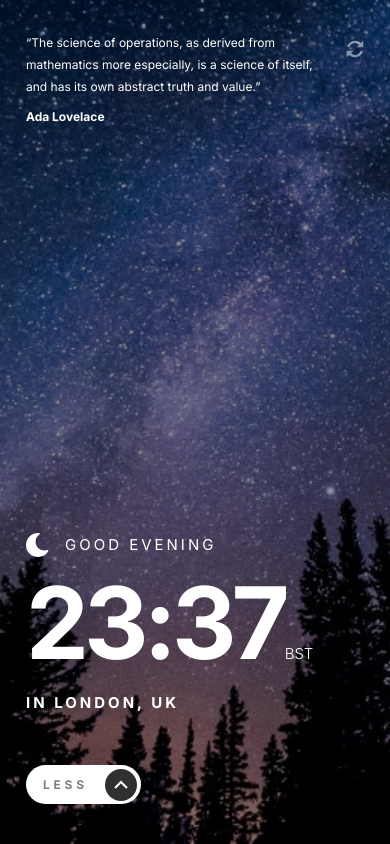
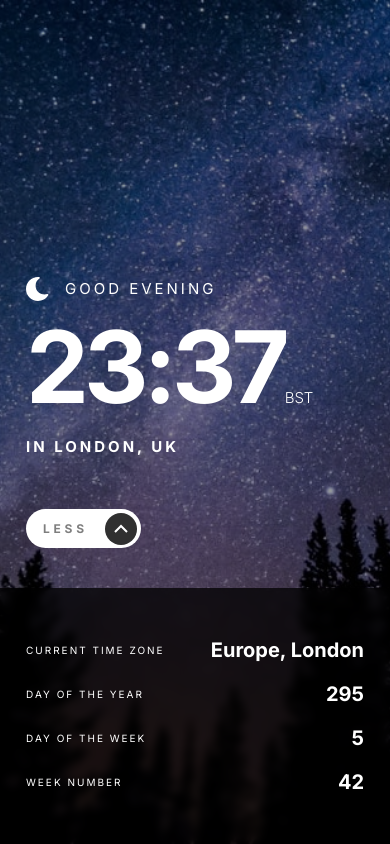
Before and after one commit to peternguyen777/fem-bitcoin-clock, a Next.js app: page / in a window 390 px wide. Both pictures are taken after a click on the element "MORE". Built offline with nearby package versions, Linux system fonts and the light colour scheme.

Commit message:
media queries

```diff
--- /dev/null
+++ b/components/ModalExpand.js
@@ -0,0 +1,52 @@
+import React from "react";
+
+const ModalExpand = (props) => {
+  return (
+    <div
+      className={`${
+        props.day ? `bg-white/75 text-black` : `bg-black/75 text-white `
+      } ${
+        props.menuToggle ? `translate-y-0` : `translate-y-full `
+      } z-40 w-full transform py-12 px-[26px] backdrop-blur-sm transition duration-300 ease-out sm:flex sm:py-[120px] sm:pl-[64px] sm:pr-0 xl:py-[74px] xl:pl-[165px]`}
+    >
+      <div className='mb-4 sm:mb-0 sm:mr-20 xl:mr-24 xl:w-[570px] xl:border-r xl:border-charcoal/25'>
+        <div className='mb-4 flex items-center justify-between sm:mb-12 sm:flex-col sm:items-start xl:mb-[42px]'>
+          <h6 className='text-[10px] font-normal tracking-[2px] sm:text-[13px] sm:tracking-[2.6px] xl:mb-[9px] xl:text-[15px] xl:leading-[28px] xl:tracking-[3px]'>
+            Current Time Zone
+          </h6>
+          <h5 className='text-right text-[20px] leading-[24px] sm:text-left sm:text-[40px] sm:leading-[48px] xl:text-[56px] xl:leading-[68px]'>
+            Europe, London
+          </h5>
+        </div>
+        <div className='flex items-center justify-between sm:flex-col sm:items-start'>
+          <h6 className='text-[10px] font-normal tracking-[2px] sm:text-[13px] sm:tracking-[2.6px] xl:mb-[9px] xl:text-[15px] xl:leading-[28px] xl:tracking-[3px]'>
+            Day of the Year
+          </h6>
+          <h5 className='text-[20px] leading-[24px] sm:text-[40px] sm:leading-[48px] xl:text-[56px] xl:leading-[68px]'>
+            295
+          </h5>
+        </div>
+      </div>
+      <div>
+        <div className='mb-4 flex items-center justify-between sm:mb-12 sm:flex-col sm:items-start xl:mb-[42px]'>
+          <h6 className='text-[10px] font-normal tracking-[2px] sm:text-[13px] sm:tracking-[2.6px] xl:mb-[9px] xl:text-[15px] xl:leading-[28px] xl:tracking-[3px]'>
+            Day of the Week
+          </h6>
+          <h5 className='text-[20px] leading-[24px] sm:text-[40px] sm:leading-[48px] xl:text-[56px] xl:leading-[68px]'>
+            5
+          </h5>
+        </div>
+        <div className='flex items-center justify-between sm:flex-col sm:items-start'>
+          <h6 className='text-[10px] font-normal tracking-[2px] sm:text-[13px] sm:tracking-[2.6px] xl:mb-[9px] xl:text-[15px] xl:leading-[28px] xl:tracking-[3px]'>
+            Week Number
+          </h6>
+          <h5 className='text-[20px] leading-[24px] sm:text-[40px] sm:leading-[48px] xl:text-[56px] xl:leading-[68px]'>
+            42
+          </h5>
+        </div>
+      </div>
+    </div>
+  );
+};
+
+export default ModalExpand;
--- a/pages/index.js
+++ b/pages/index.js
@@ -3,6 +3,7 @@ import Image from "next/image";
 import { useState } from "react";
 import ButtonSmall from "../components/ButtonSmall";
 import BackgroundImages from "../components/BackgroundImages";
+import ModalExpand from "../components/ModalExpand";
 
 export default function Home() {
   const [day, setDay] = useState(false);
@@ -24,9 +25,20 @@ export default function Home() {
         <link rel='icon' href='/favicon-32x32.png' />
       </Head>
 
-      <main className='select-none'>
-        <div className='absolute z-20 flex h-full w-full flex-col justify-between px-[26px] pt-8 pb-10 sm:pl-16 sm:pr-32 sm:pt-20 sm:pb-16 xl:px-[165px] xl:pt-14 xl:pb-24'>
-          <div className='flex justify-between xl:justify-start'>
+      <main className='relative select-none'>
+        <div className='absolute z-20 flex h-full w-full flex-col justify-end overflow-hidden'>
+          <div
+            className={`${
+              menuToggle
+                ? `xl:my-auto xl:pt-0 xl:pb-0`
+                : `h-full xl:pt-14 xl:pb-24`
+            } flex w-full flex-col justify-between px-[26px] pt-8 pb-10 sm:pl-16 sm:pr-32 sm:pt-20 sm:pb-16 xl:px-[165px] `}
+          >
+            <div
+              className={`${
+                menuToggle && `hidden`
+              } flex justify-between xl:justify-start`}
+            >
               <div>
                 <p className='mb-2 text-[12px] leading-[22px] text-white sm:mb-3 sm:text-[18px] sm:leading-[28px] xl:w-[540px]'>
                   “The science of operations, as derived from mathematics more
@@ -85,6 +97,8 @@ export default function Home() {
               <ButtonSmall expander={menuToggle} onClick={menuToggleHandler} />
             </div>
           </div>
+          {menuToggle && <ModalExpand day={day} menuToggle={menuToggle} />}{" "}
+        </div>
         <div className='absolute z-10 h-screen w-full bg-black opacity-40'></div>
 
         <BackgroundImages day={day} />
```
Lines whose indentation alone changed are shown as unchanged.
